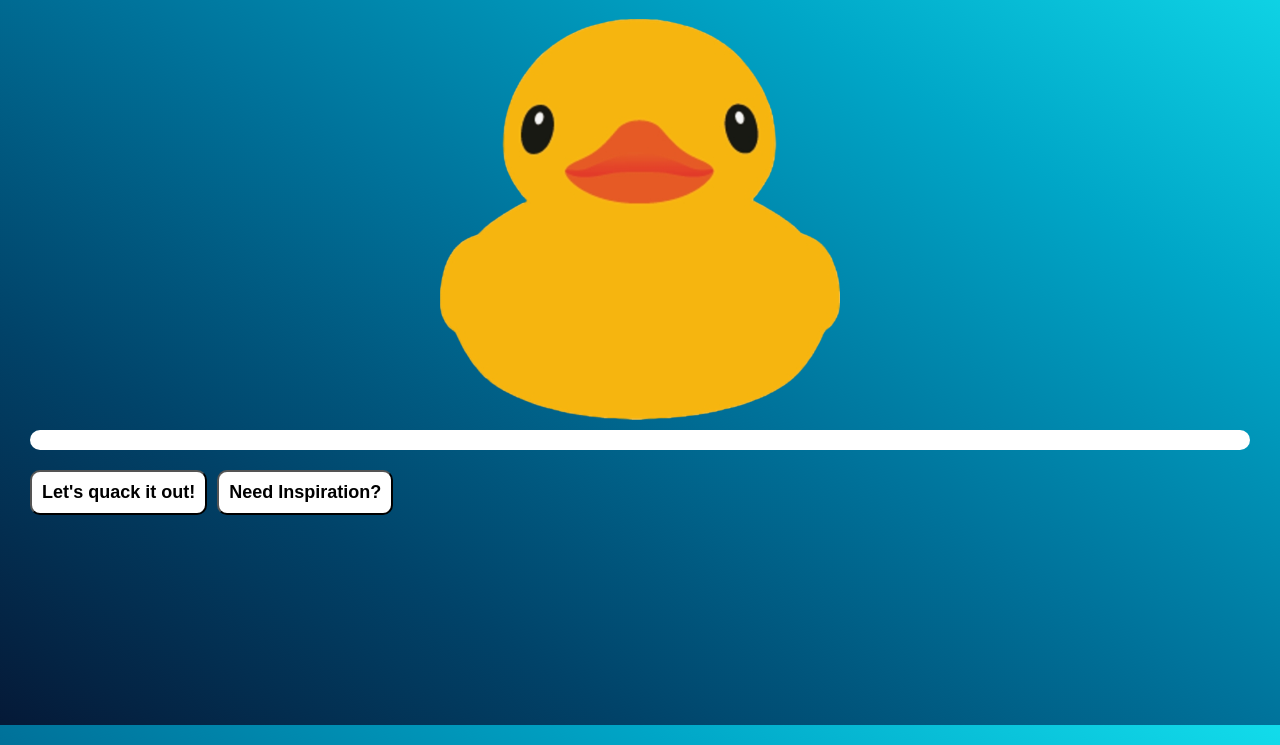
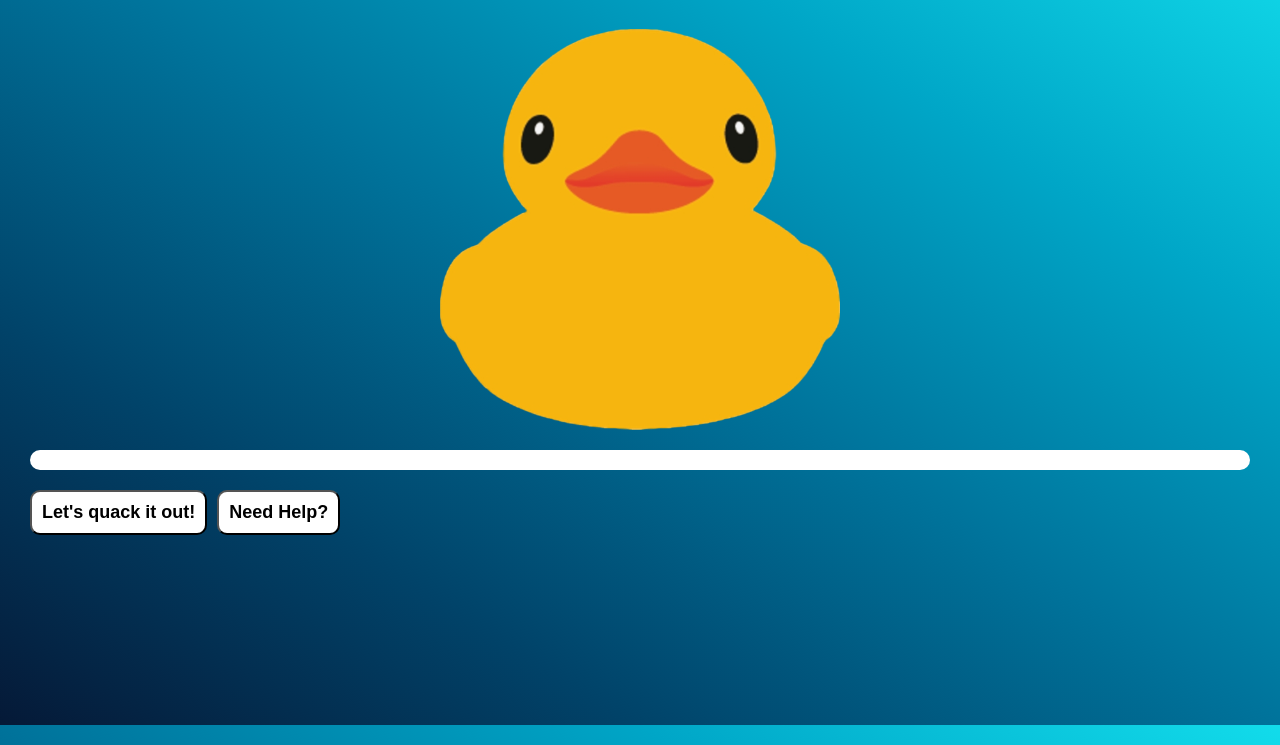
Before and after one commit to cindychau1/duck, a browser extension: page index.html in a window 1280 px wide. Shown: the part 75-820 px from the top of the page. Drawn offline with Linux system fonts and the light colour scheme; no server answers.

Commit message:
modified need inspiration

```diff
--- a/feature.js
+++ b/feature.js
@@ -14,10 +14,12 @@ document.addEventListener('DOMContentLoaded', () => {
         if (!response.ok) {
             throw new Error(`HTTP error! status: ${response.status}`);
         }
+        //j.son() -> object
         const json = await response.json();
         const arrayOfQuotes = [];
         // filter quotes by category and pushing relevant quotes into arrayOfQuotes
         json.forEach(({ category, text, author}) => {
+            //deconstructing the object makes it easier to select for properties without using bracket notation
             // only select for quotes that are motivational/inspirational
             if (category === 'motivational' || category === 'inspirational'){
                 arrayOfQuotes.push(text);
@@ -38,6 +40,7 @@ document.addEventListener('DOMContentLoaded', () => {
 })
 
 // use addEventListeners to make duck quack when clicked on
+//taking a pre-exisiting HTML tag
 const quackSound = document.querySelector("#quackSound");
 const quackBtn = document.querySelector(".quackBtn");
 quackBtn.addEventListener("click", () => quackSound.play());
@@ -50,8 +53,14 @@ quackItOutBtn.addEventListener("click", () => calmSound.play());
 // use addEventListeners - make quote bubble appear when "Need Inspiration?" button is clicked
 const needInspiration = document.querySelector('.needInspiration');
 needInspiration.addEventListener("click", () => {
-    quoteBubble.show();
+    window.open("https://developer.mozilla.org/en-US/", "_blank");
+    // document.getElementsByClassName(".quoteBubble").reset();
+    // quoteBubble.show();
+    // document.getElementsByClassName(".quoteBubble").reset();
 })
+
+// document.getElementById("myForm").reset();
+
 
 
 // stop calming sound audio file without refreshing page
--- a/index.html
+++ b/index.html
@@ -18,7 +18,7 @@
     <button class="quackItOutBtn"><h2>Let's quack it out!</h2>
     <!-- add audio file of calm music -->
     <audio id="calmSound" src="calm.mp3"></audio>
-    <button class="needInspiration"><h2>Need Inspiration?</h2></button>
+    <button class="needInspiration"><h2>Need Help?</h2></button>
 </body>
 <script src="script.js"></script>
 <script src="feature.js"></script>
--- a/style.css
+++ b/style.css
@@ -37,7 +37,7 @@ img {
     display: block;
     max-width: 100%;
     width: 400px;
-    margin: 0 auto;
+    margin: 10px auto;
 }
 
 /* style & animate the quack button (encloses the duck itself) */
```
